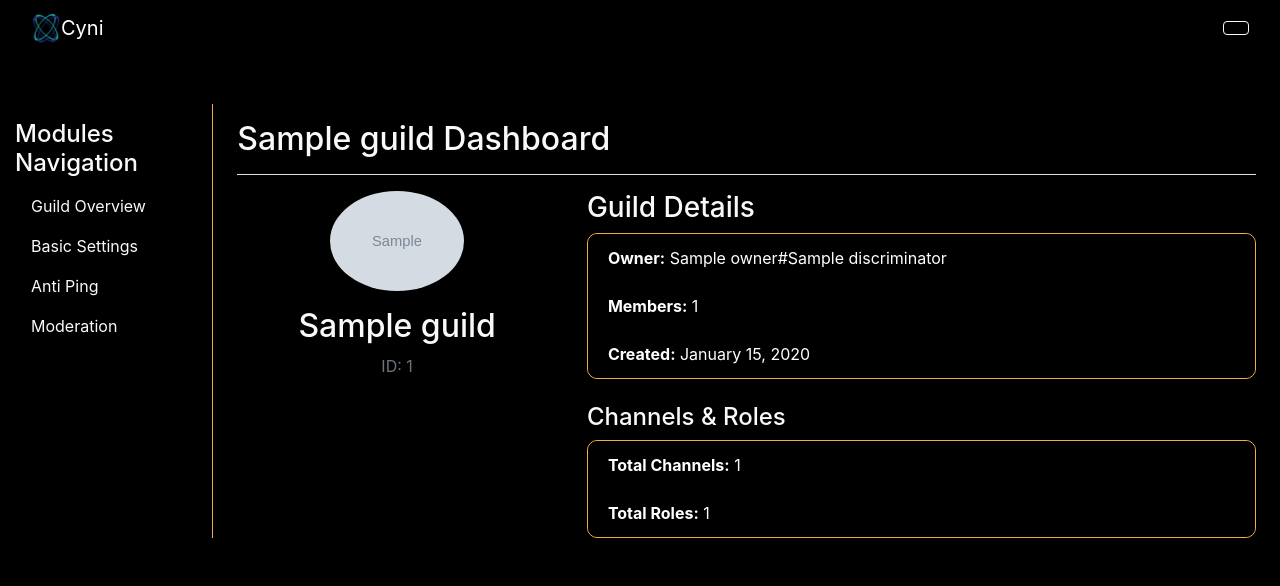
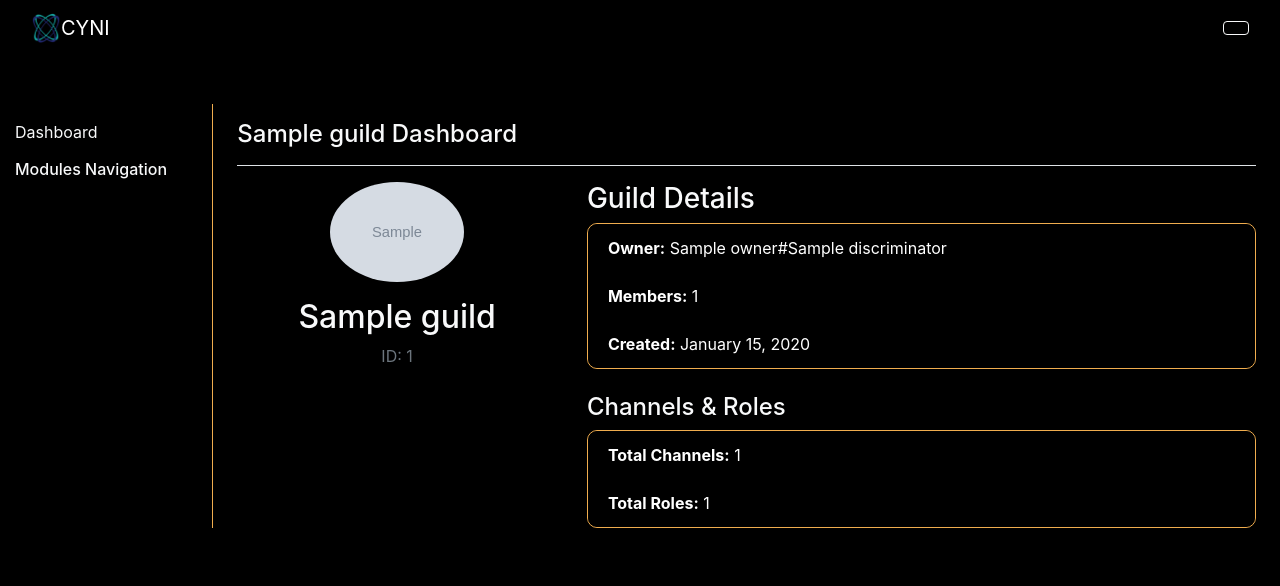
Before and after one commit to shashankpandey04/Cyni, a Flask app: template templates/guild.html in a window 1280 px wide. Shown: the top 586 px of the page. Run offline with Flask 3, Linux system fonts and the light colour scheme; the template is opened without the code that fills it: most values are stand-ins (such as "Sample title", 1, 10 or a date in 2020); grey boxes marked "Sample" are stand-in pictures; some libraries are stand-ins or nearby versions.

Commit message:
Minor UI Improvement

```diff
--- a/templates/guild.html
+++ b/templates/guild.html
@@ -7,11 +7,11 @@
     <div class="row">
         <!-- Side Navbar -->
         {% include 'sidebar.html' %}
-
+        <hr class="my-4" style="border-color: #f0ad4e;">
         <!-- Main Content -->
         <main class="col-md-9 ms-sm-auto col-lg-10 px-4">
             <div class="d-flex justify-content-between flex-wrap flex-md-nowrap align-items-center pt-3 pb-2 mb-3 border-bottom">
-                <h1 class="h2 text-light">{{ guild.name }} Dashboard</h1>
+                <h4 class="h4 text-light">{{ guild.name }} Dashboard</h4>
             </div>
 
             <div class="row">
--- a/templates/index.html
+++ b/templates/index.html
@@ -4,13 +4,13 @@
 
 {% block content %}
 
-<div class="hero text-center text-white py-5 position-relative overflow-hidden" style="height: 100vh;">
+<div class="hero text-center text-white py-5 position-relative overflow-hidden" style="height: 100vh; font-family: 'Poppins', sans-serif;">
     <div class="bg-animation position-absolute top-0 start-0 w-100 h-100"></div>
     <div class="position-relative z-1">
         {% if session['username'] %}
         <h3 class="display-5 mb-3">Hey {{ session['username'] }} 👋</h3>
         {% endif %}
-        <h1 class="display-2 fw-bold mb-4">Welcome to Cyni Bot</h1>
+        <h1 class="display-2 fw-bold mb-4">Welcome to CYNI Bot</h1>
         <p class="lead fs-4 mb-5">The Next Generation Bot for Discord Moderation, Fun, Giveaway, etc to your community.</p>
         <a href="https://discord.com/oauth2/authorize?client_id=1136945734399295538&permissions=8&integration_type=0&scope=bot" class="btn btn-primary btn-lg px-4 py-3">Add to Discord</a>
     </div>
--- a/templates/navigation.html
+++ b/templates/navigation.html
@@ -4,7 +4,7 @@
         <a class="navbar-brand d-flex align-items-center" href="{{ url_for('index') }}">
             <img src="{{ url_for('static', filename='images/cyni.png') }}"
                  alt="Cyni Logo" class="navbar-logo me-2" style="max-height: 30px;">
-            <span>Cyni</span>
+            <span>CYNI</span>
         </a>
 
         <!-- Toggler for modal view -->
--- a/templates/sidebar.html
+++ b/templates/sidebar.html
@@ -1,6 +1,12 @@
 <nav class="col-md-3 col-lg-2 d-md-block sidebar" style="background-color: #000; border-right: 1px solid #f0ad4e;">
     <div class="position-sticky">
-        <h4 class="mt-3 text-light">Modules Navigation</h4>
+        <p class="text-light text-left mt-3">
+            <a href="{{ url_for('dashboard') }}" class="text-light">Dashboard</a>
+        </p>
+        <h6 class="mt-3 text-light" data-toggle="collapse" data-target="#modulesNav" aria-expanded="false" aria-controls="modulesNav" style="cursor: pointer;">
+            Modules Navigation
+        </h6>
+        <div class="collapse" id="modulesNav">
             <ul class="nav flex-column">
                 <li class="nav-item">
                     <a class="nav-link text-light" href="{{url_for('guild', guild_id=guild.id)}}">Guild Overview</a>
@@ -16,4 +22,5 @@
                 </li>
             </ul>
         </div>
+    </div>
 </nav>
```
Also changed, not shown: templates/dashboard.html (+31 -16 lines), templates/status.html (+14 -14 lines). Lines whose indentation alone changed are shown as unchanged.
